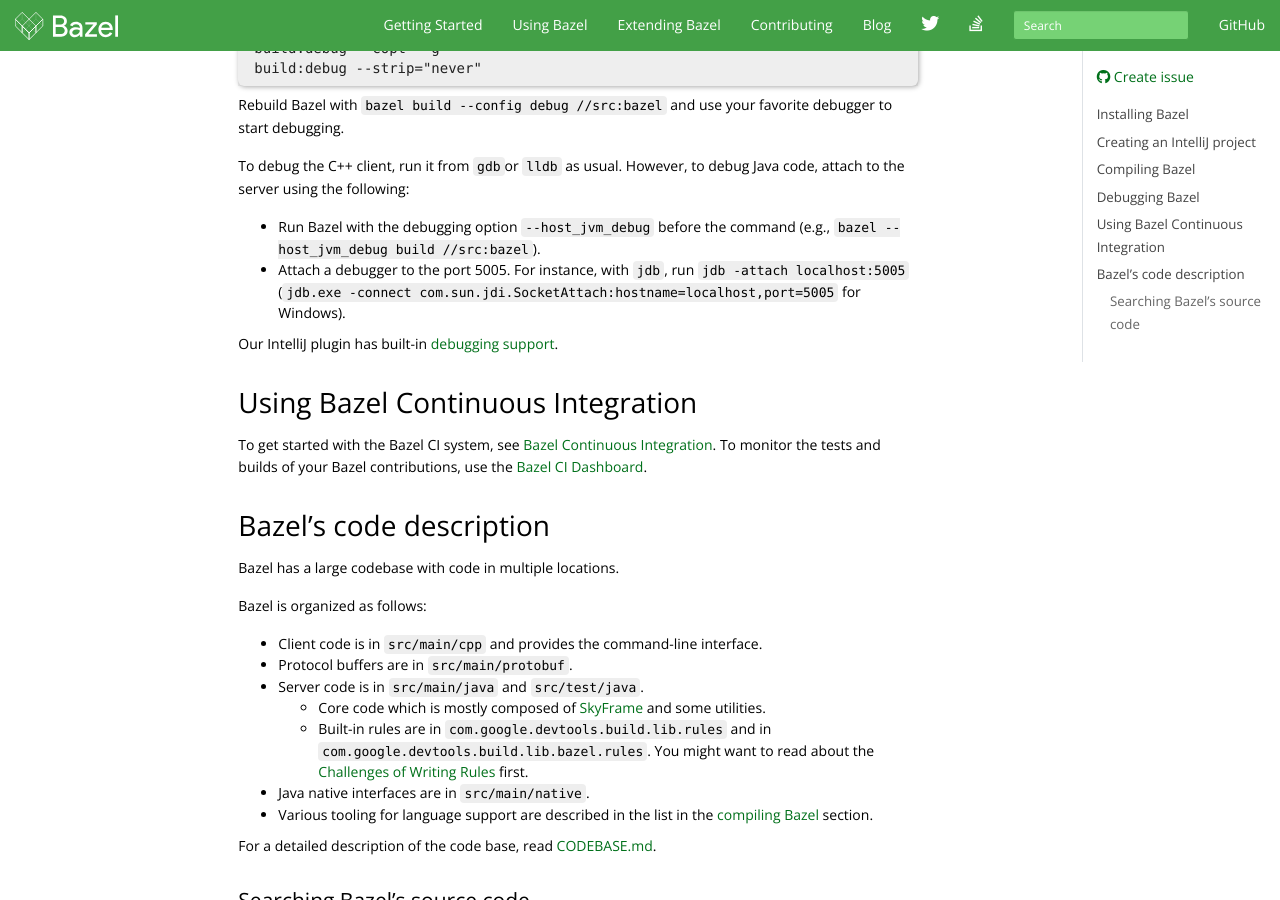
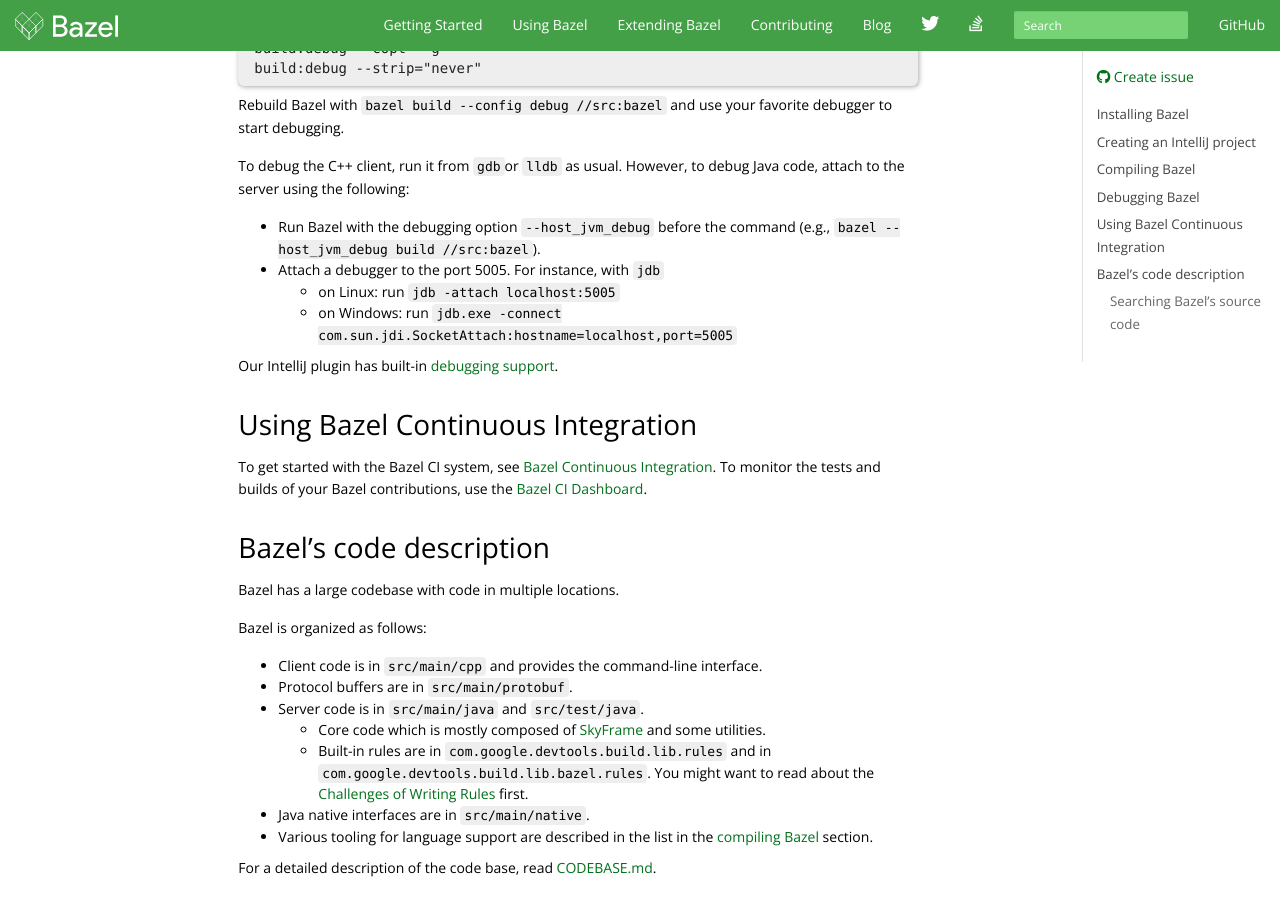
Before and after one commit to bazelbuild/bazel-website, a Jekyll site: the page built from basics/getting_started.md, in a window 1280 px wide and 900 px high, scrolled down 1968 px. Built offline with Jekyll 4.4.1, drawn with Linux system fonts in a browser that asks for light colours; nearby versions of some CDN libraries; library files that are not in the unit come from our copies; comment, search, counter and statistics services are not loaded; the table of contents is made by our own code.

Commit message:
Prettify jdb commands text

```diff
--- a/basics/getting_started.md
+++ b/basics/getting_started.md
@@ -113,8 +113,9 @@
 
 *  Run Bazel with the debugging option `--host_jvm_debug` before the
    command (e.g., `bazel --host_jvm_debug build //src:bazel`).
-*  Attach a debugger to the port 5005. For instance, with `jdb`,
-   run `jdb -attach localhost:5005` (`jdb.exe -connect com.sun.jdi.SocketAttach:hostname=localhost,port=5005` for Windows).
+*  Attach a debugger to the port 5005. For instance, with `jdb`
+   * on Linux: run `jdb -attach localhost:5005`
+   * on Windows: run `jdb.exe -connect com.sun.jdi.SocketAttach:hostname=localhost,port=5005`
 
 Our IntelliJ plugin has built-in [debugging support](https://ij.bazel.build/docs/run-configurations.html).
 
```
